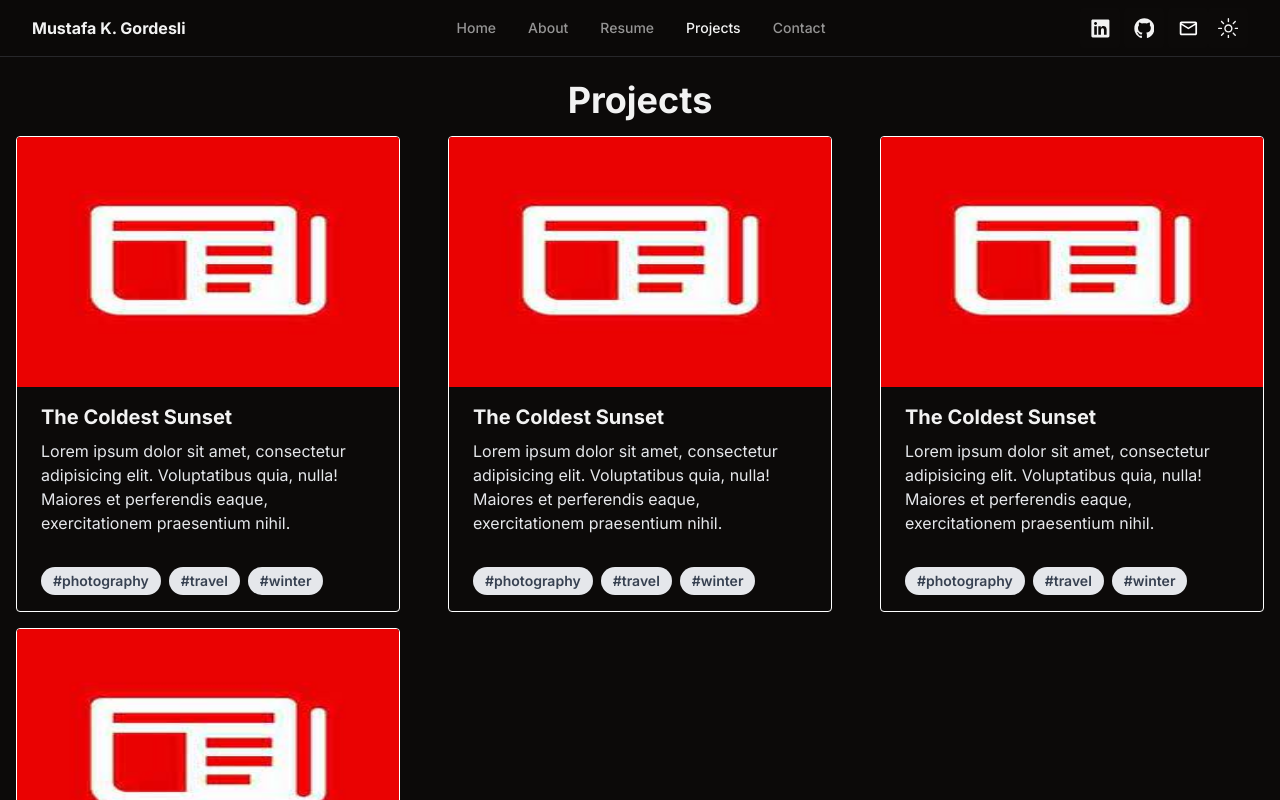
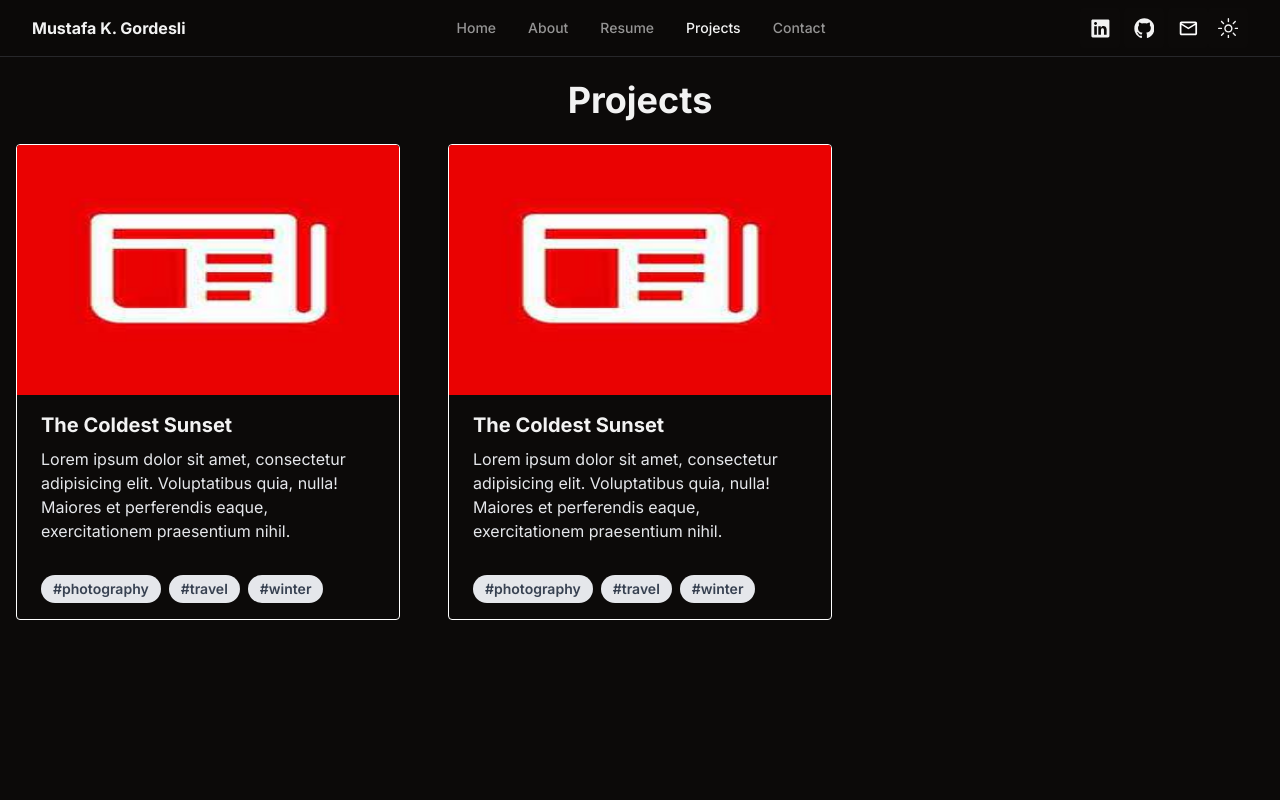
Before and after one commit to mustafakemalgordesli/mustafagordesli.com.tr, a Next.js app: page /projects in a window 1280 px wide. Shown: the top 800 px of the page. Built offline with nearby package versions, Linux system fonts and the light colour scheme.

Commit message:
project card loading component added

```diff
--- a/app/(routes)/about/page.jsx
+++ b/app/(routes)/about/page.jsx
@@ -11,7 +11,7 @@ export default function About() {
                 early stages of mastering the English language, I am dedicated
                 to the learning process. My current focus lies in full stack web
                 development, where I utilize technologies such as C#, .NET Core,
-                JavaScript, Nextjs and SQL Server. I predominantly craft my
+                JavaScript, Next.js and SQL Server. I predominantly craft my
                 projects using the powerful combination of .NET and React.
             </p>
             <div className="gap-3 flex flex-col sm:flex-row">
--- /dev/null
+++ b/app/(routes)/projects/layout.jsx
@@ -0,0 +1,14 @@
+export default function ProjectsLayout({ children }) {
+    return (
+        <>
+            <main className="max-w-screen-xl py-14 mx-auto flex flex-col items-center gap-2 mt-2 sm:mt-4 md:mt-6">
+                <div className="text-4xl font-bold text-center sm:mb-2 lg:mb-4">
+                    Projects
+                </div>
+                <div className="grid grid-cols-1 sm:grid-cols-2 lg:grid-cols-3 gap-4 w-full mx-auto">
+                    {children}
+                </div>
+            </main>
+        </>
+    );
+}
--- /dev/null
+++ b/app/(routes)/projects/loading.jsx
@@ -0,0 +1,30 @@
+import { Skeleton } from '@/components/ui/skeleton';
+
+export default function ProjectsLoading() {
+    return (
+        <>
+            <ProjectCardLoading />
+            <ProjectCardLoading />
+            <ProjectCardLoading />
+        </>
+    );
+}
+
+const ProjectCardLoading = () => {
+    return (
+        <div className="w-[380px] h-[475px] mx-auto rounded overflow-hidden shadow-lg dark:shadow-none border border-white">
+            <Skeleton className="h-[250px] w-full mb-4" />
+
+            <div className="flex flex-col px-6 pt-2 pb-4">
+                <Skeleton className="mb-4 h-6 w-40 rounded" />
+                <Skeleton className="h-20 w-[300px] rounded" />
+            </div>
+
+            <div className="flex flex-row mt-auto px-6 pt-2 gap-2 w-full">
+                <Skeleton className="rounded-full h-7 w-20" />
+                <Skeleton className="rounded-full h-7 w-20" />
+                <Skeleton className="rounded-full h-7 w-20" />
+            </div>
+        </div>
+    );
+};
--- a/app/(routes)/projects/page.jsx
+++ b/app/(routes)/projects/page.jsx
@@ -1,16 +1,11 @@
-import Image from "next/image";
+import Image from 'next/image';
 
-export default function Projects() {
+export default async function Projects() {
     return (
-    <main className="max-w-screen-xl py-14 mx-auto flex flex-col items-center gap-2 mt-2 sm:mt-4 md:mt-6">
-      <div className="text-4xl font-bold text-center sm:mb-2">Projects</div>
-      <div className="grid grid-cols-1 sm:grid-cols-2 lg:grid-cols-3 gap-4 w-full mx-auto">
+        <>
             <ProjectCard />
             <ProjectCard />
-        <ProjectCard />
-        <ProjectCard />
-      </div>
-    </main>
+        </>
     );
 }
 
@@ -30,31 +25,31 @@ const ProjectCard = () => {
         //   </div>
         // </div>
 
-    <div class="max-w-sm mx-auto rounded overflow-hidden shadow-lg dark:shadow-none border border-white">
+        <div className="max-w-sm mx-auto rounded overflow-hidden shadow-lg dark:shadow-none border border-white">
             <div className="h-[250px] w-full relative">
                 <Image
-          class="w-full"
+                    className="w-full"
                     src="/news.jpeg"
                     alt="Sunset in the mountains"
                     fill={true}
                 />
             </div>
-      <div class="px-6 py-4">
-        <div class="font-bold text-xl mb-2">The Coldest Sunset</div>
-        <p class="text-gray-700 text-base dark:text-gray-200">
-          Lorem ipsum dolor sit amet, consectetur adipisicing elit. Voluptatibus
-          quia, nulla! Maiores et perferendis eaque, exercitationem praesentium
-          nihil.
+            <div className="px-6 py-4">
+                <div className="font-bold text-xl mb-2">The Coldest Sunset</div>
+                <p className="text-gray-700 text-base dark:text-gray-200">
+                    Lorem ipsum dolor sit amet, consectetur adipisicing elit.
+                    Voluptatibus quia, nulla! Maiores et perferendis eaque,
+                    exercitationem praesentium nihil.
                 </p>
             </div>
-      <div class="px-6 pt-4 pb-2">
-        <span class="inline-block bg-gray-200 rounded-full px-3 py-1 text-sm font-semibold text-gray-700 mr-2 mb-2">
+            <div className="px-6 pt-4 pb-2">
+                <span className="inline-block bg-gray-200 rounded-full px-3 py-1 text-sm font-semibold text-gray-700 mr-2 mb-2">
                     #photography
                 </span>
-        <span class="inline-block bg-gray-200 rounded-full px-3 py-1 text-sm font-semibold text-gray-700 mr-2 mb-2">
+                <span className="inline-block bg-gray-200 rounded-full px-3 py-1 text-sm font-semibold text-gray-700 mr-2 mb-2">
                     #travel
                 </span>
-        <span class="inline-block bg-gray-200 rounded-full px-3 py-1 text-sm font-semibold text-gray-700 mr-2 mb-2">
+                <span className="inline-block bg-gray-200 rounded-full px-3 py-1 text-sm font-semibold text-gray-700 mr-2 mb-2">
                     #winter
                 </span>
             </div>
--- /dev/null
+++ b/components/ui/skeleton.jsx
@@ -0,0 +1,10 @@
+import { cn } from "@/lib/utils"
+
+function Skeleton({
+  className,
+  ...props
+}) {
+  return (<div className={cn("animate-pulse rounded-md bg-muted", className)} {...props} />);
+}
+
+export { Skeleton }
```
Lines whose indentation alone changed are shown as unchanged.
